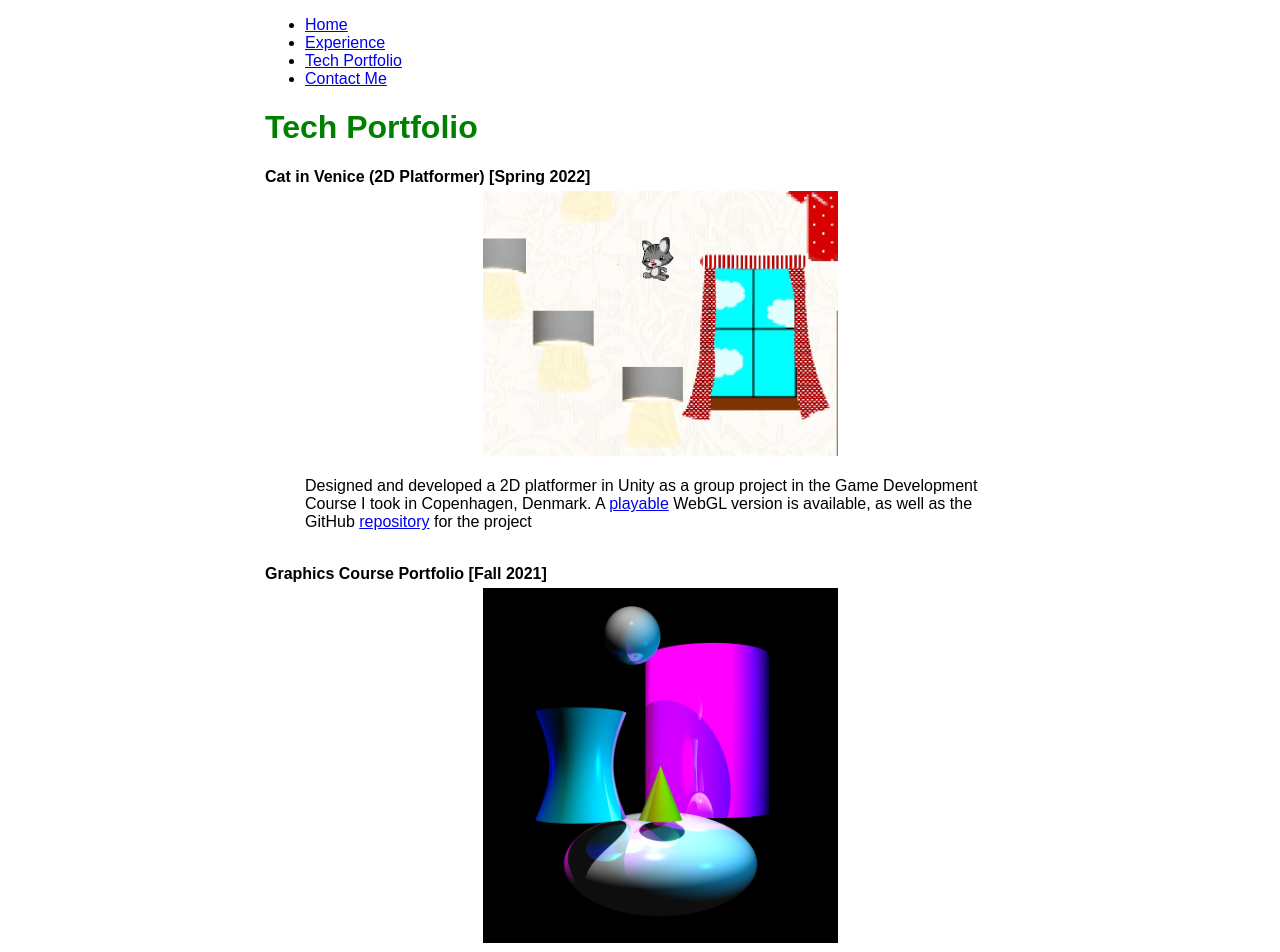
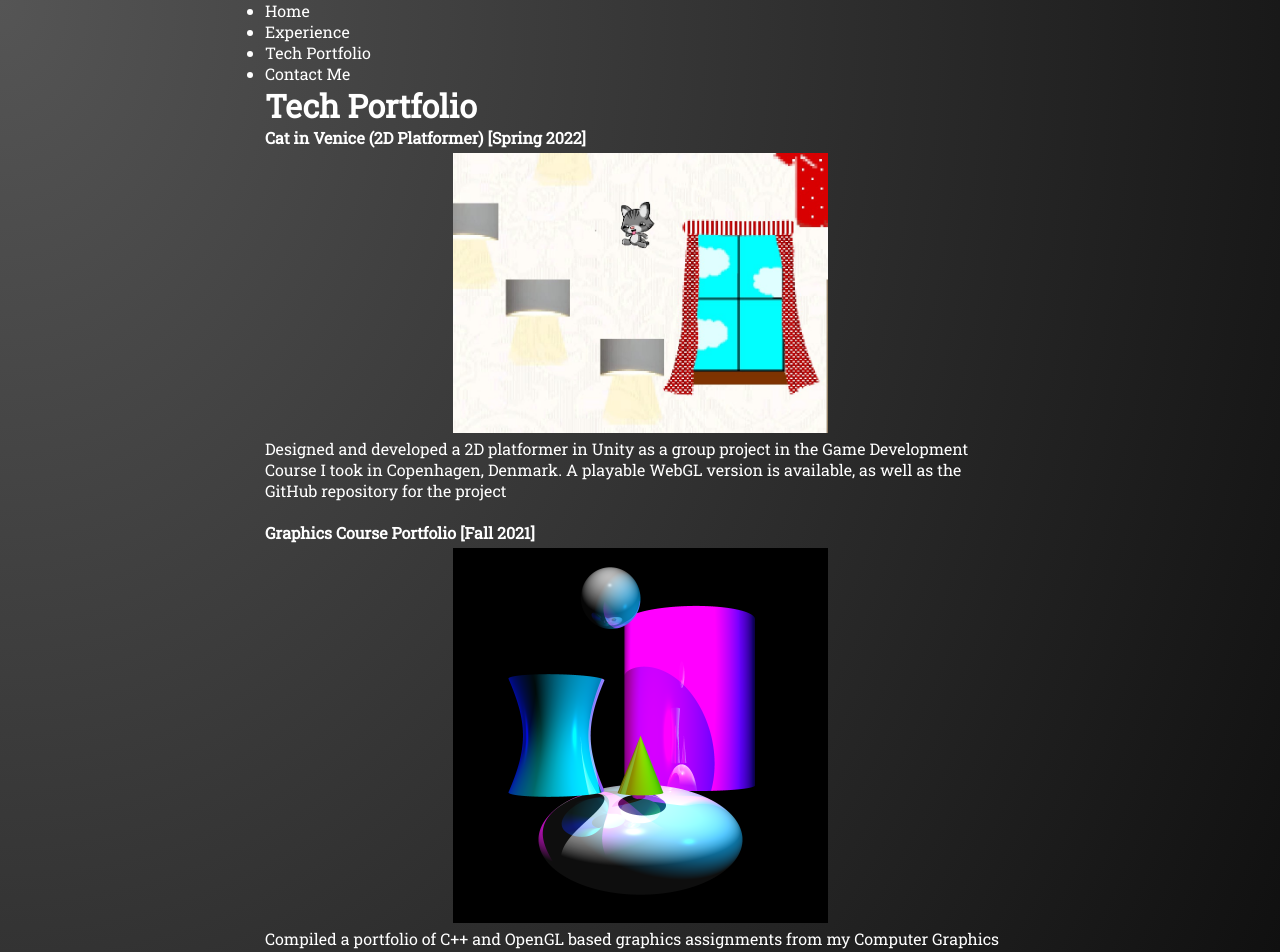
Before and after one commit to superkingjunior/Collin_Presser_Profile, a Gatsby site: page /tech in a window 1280 px wide. Shown: the top 952 px of the page. Built offline with nearby package versions, Linux system fonts and the light colour scheme; Gatsby itself is replaced by a stand-in of ours.

Commit message:
Added styling

```diff
--- a/src/components/layout.module.css
+++ b/src/components/layout.module.css
@@ -1,10 +1,29 @@
+@import url('https://fonts.googleapis.com/css2?family=Roboto+Slab');
+
+* {
+    margin: 0;
+    padding: 0;
+    text-decoration: none;
+    font-family: "Roboto Slab";
+    color: white;
+}
+
+html {
+    min-height: 100%;
+ }
+
+body {
+    background: radial-gradient(at top left, rgb(85, 85, 85) 0%, black 100%);
+    background-repeat: no-repeat;
+    min-height: 100%;
+}
+
 .container {
     margin: auto;
     max-width: 750px;
-    font-family: sans-serif;
 }
 .heading {
-    color: green;
+    color: white;
 }
 .nav-links {
     display: flex;
@@ -15,7 +34,7 @@
     padding-right: 2rem;
 }
 .nav-link-text {
-    color: black;
+    color: white;
 }
 .center {
     margin-left: 25%;
```
